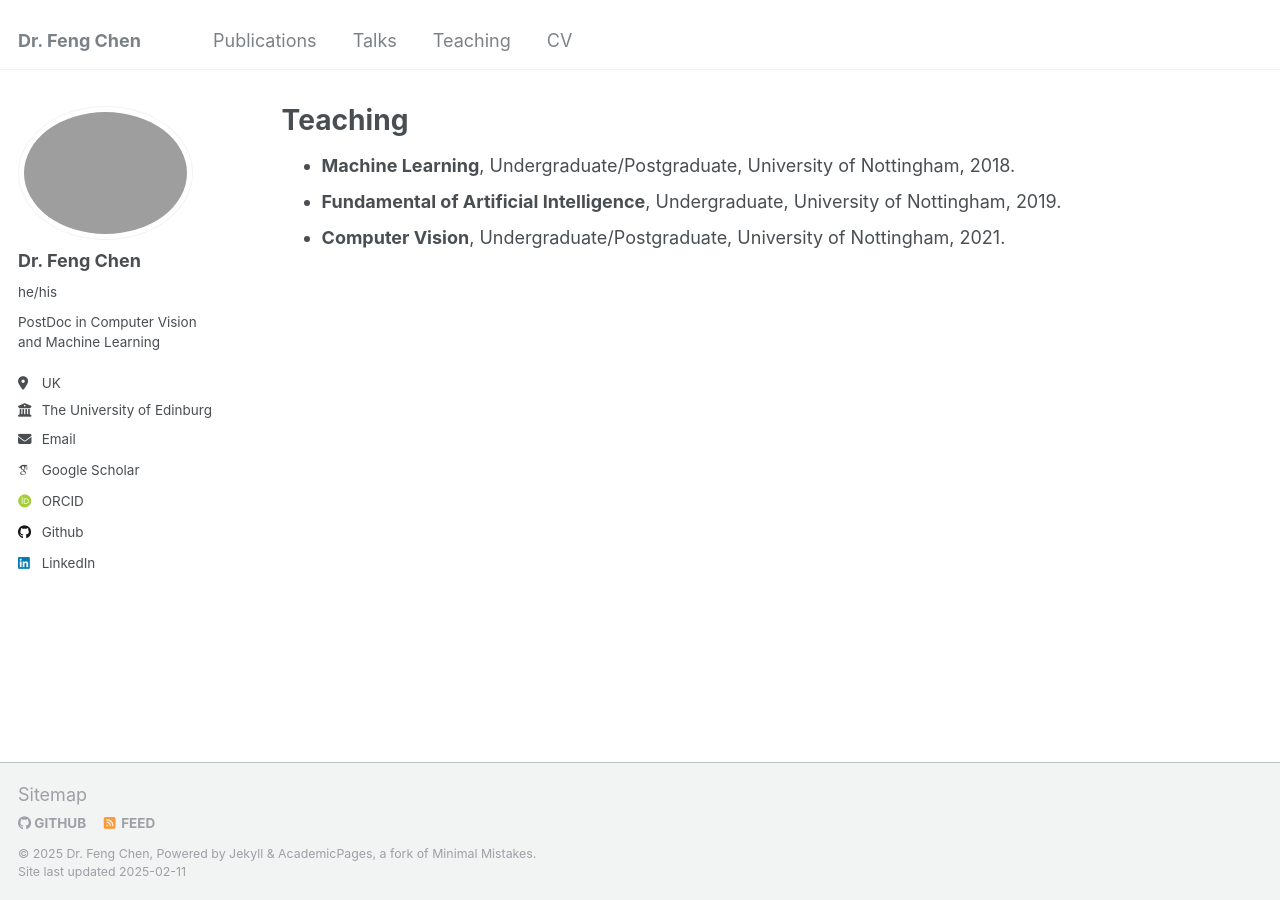
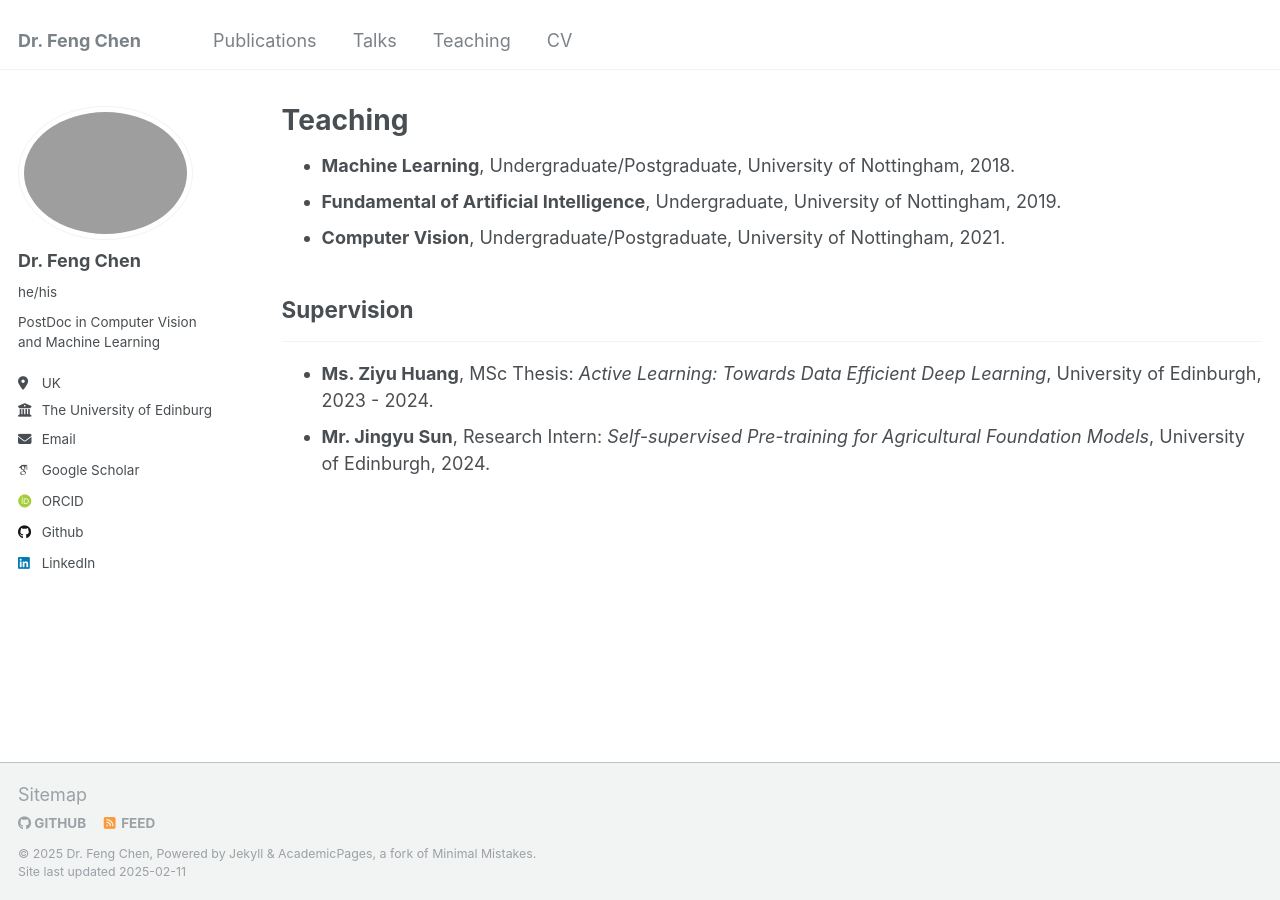
Before and after one commit to fengchen025/fengchen025.github.io, a Jekyll site: the page built from _pages/teaching.html, in a window 1280 px wide. Built offline with Jekyll 4.4.1, drawn with Linux system fonts in a browser that asks for light colours; some web fonts are replaced.

Commit message:
Update teaching.html

```diff
--- a/_pages/teaching.html
+++ b/_pages/teaching.html
@@ -24,3 +24,15 @@ author_profile: true
     <strong>Computer Vision</a></strong>, Undergraduate/Postgraduate, University of Nottingham, 2021.
   </li>
 </ul>
+
+<h2>Supervision</h2>
+<hr />
+
+<ul>
+  <li>
+    <strong>Ms. Ziyu Huang</strong>, MSc Thesis: <em>Active Learning: Towards Data Efficient Deep Learning</em>, University of Edinburgh, 2023 - 2024.
+  </li>
+  <li>
+    <strong>Mr. Jingyu Sun</strong>, Research Intern: <em>Self-supervised Pre-training for Agricultural Foundation Models</em>, University of Edinburgh, 2024.
+  </li>
+</ul>
```
